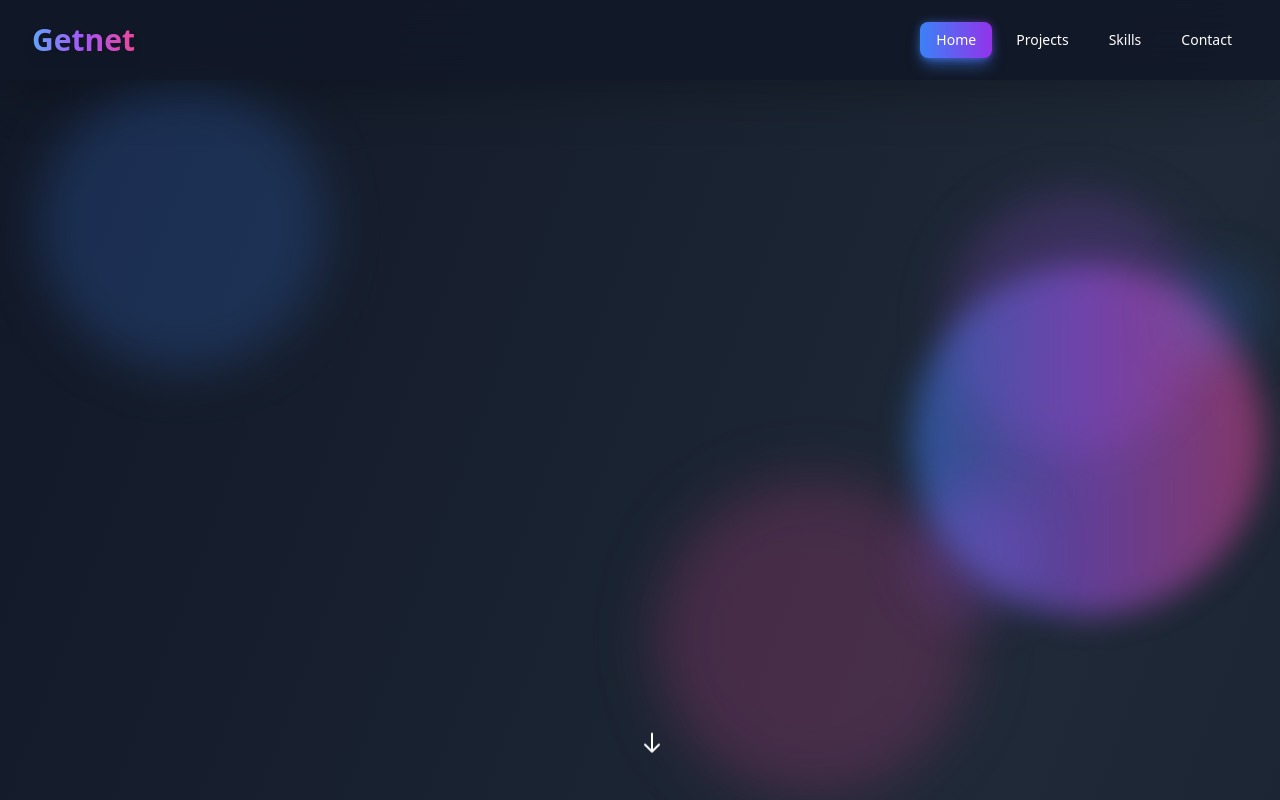
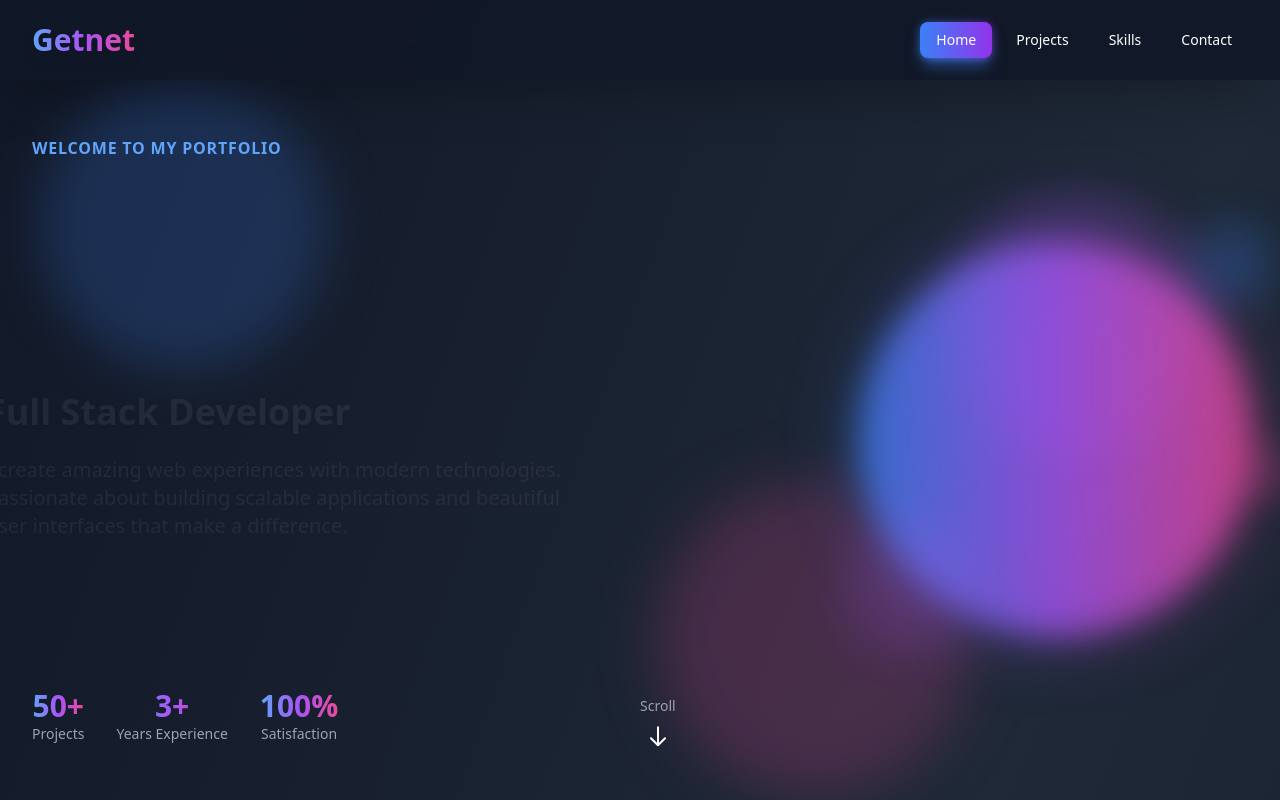
Before and after one commit to Getnet-Mulugeta/getnet-portfolio, a React (Vite) app: page / in a window 1280 px wide. Shown: the top 800 px of the page. Built offline with nearby package versions, Linux system fonts and the light colour scheme.

Commit message:
edited hero section

```diff
--- a/src/components/Home.jsx
+++ b/src/components/Home.jsx
@@ -15,23 +15,24 @@ const Home = () => {
     tl.from(imageRef.current, {
       scale: 0,
       opacity: 0,
-      duration: 1,
+      rotation: -180,
+      duration: 1.2,
       ease: 'back.out(1.7)',
     })
       .from(
         titleRef.current,
         {
-          y: 50,
+          x: -50,
           opacity: 0,
           duration: 1,
           ease: 'power3.out',
         },
-        '-=0.5'
+        '-=0.8'
       )
       .from(
         subtitleRef.current,
         {
-          y: 30,
+          x: -50,
           opacity: 0,
           duration: 0.8,
           ease: 'power3.out',
@@ -41,7 +42,7 @@ const Home = () => {
       .from(
         descriptionRef.current,
         {
-          y: 30,
+          x: -50,
           opacity: 0,
           duration: 0.8,
           ease: 'power3.out',
@@ -51,10 +52,10 @@ const Home = () => {
       .from(
         buttonRef.current,
         {
-          scale: 0,
+          y: 30,
           opacity: 0,
-          duration: 0.5,
-          ease: 'back.out(1.7)',
+          duration: 0.6,
+          ease: 'power3.out',
         },
         '-=0.3'
       )
@@ -70,7 +71,7 @@ const Home = () => {
 
     // Subtle floating animation for profile picture
     gsap.to(imageRef.current, {
-      y: -10,
+      y: -15,
       duration: 3,
       repeat: -1,
       yoyo: true,
@@ -91,38 +92,44 @@ const Home = () => {
         <div className="floating absolute -bottom-8 left-1/2 w-72 h-72 bg-pink-500 rounded-full mix-blend-multiply filter blur-xl opacity-20 animate-blob animation-delay-4000"></div>
       </div>
 
-      <div className="max-w-7xl mx-auto px-4 sm:px-6 lg:px-8 relative z-10">
-        <div className="grid grid-cols-1 lg:grid-cols-2 gap-12 items-center">
+      <div className="max-w-7xl mx-auto px-4 sm:px-6 lg:px-8 relative z-10 w-full">
+        <div className="grid grid-cols-1 lg:grid-cols-2 gap-8 lg:gap-16 items-center">
           {/* Left side - Text Content */}
-          <div className="text-center lg:text-left">
+          <div className="text-center lg:text-left order-2 lg:order-1">
+            <div className="inline-block mb-4">
+              <span className="text-blue-400 text-sm md:text-base font-semibold uppercase tracking-wider">
+                Welcome to my Portfolio
+              </span>
+            </div>
             <h1
               ref={titleRef}
-              className="text-4xl md:text-6xl lg:text-7xl font-bold mb-4 text-gradient drop-shadow-lg"
+              className="text-5xl md:text-6xl lg:text-7xl xl:text-8xl font-bold mb-6 text-gradient drop-shadow-lg leading-tight"
               style={{ opacity: 1 }}
             >
-              Hi, I'm Getnet
+              Hi, I'm{' '}
+              <span className="text-white">Getnet</span>
             </h1>
             <h2
               ref={subtitleRef}
-              className="text-2xl md:text-4xl lg:text-5xl font-semibold mb-6 text-white drop-shadow-lg"
+              className="text-2xl md:text-3xl lg:text-4xl font-semibold mb-6 text-gray-300 drop-shadow-lg"
               style={{ opacity: 1 }}
             >
               Full Stack Developer
             </h2>
             <p
               ref={descriptionRef}
-              className="text-lg md:text-xl text-gray-200 mb-8 leading-relaxed"
+              className="text-base md:text-lg lg:text-xl text-gray-300 mb-10 leading-relaxed max-w-2xl mx-auto lg:mx-0"
               style={{ opacity: 1 }}
             >
               I create amazing web experiences with modern technologies. Passionate about
-              building scalable applications and beautiful user interfaces.
+              building scalable applications and beautiful user interfaces that make a difference.
             </p>
-            <div ref={buttonRef} style={{ opacity: 1 }} className="flex gap-4 justify-center lg:justify-start">
+            <div ref={buttonRef} style={{ opacity: 1 }} className="flex flex-col sm:flex-row gap-4 justify-center lg:justify-start">
               <button
                 onClick={() => {
                   document.getElementById('contact')?.scrollIntoView({ behavior: 'smooth' })
                 }}
-                className="px-8 py-3 bg-gradient-to-r from-blue-500 to-purple-600 text-white font-semibold rounded-lg hover:shadow-lg hover:shadow-purple-500/50 transition-all duration-300 transform hover:scale-105"
+                className="px-8 py-4 bg-gradient-to-r from-blue-500 to-purple-600 text-white font-semibold rounded-xl hover:shadow-2xl hover:shadow-purple-500/50 transition-all duration-300 transform hover:scale-105 hover:-translate-y-1"
               >
                 Get In Touch
               </button>
@@ -130,41 +137,66 @@ const Home = () => {
                 onClick={() => {
                   document.getElementById('projects')?.scrollIntoView({ behavior: 'smooth' })
                 }}
-                className="px-8 py-3 bg-transparent border-2 border-blue-500 text-blue-400 font-semibold rounded-lg hover:bg-blue-500 hover:text-white transition-all duration-300 transform hover:scale-105"
+                className="px-8 py-4 bg-gray-800/50 backdrop-blur-sm border-2 border-gray-700 text-white font-semibold rounded-xl hover:border-blue-500 hover:bg-gray-800 transition-all duration-300 transform hover:scale-105 hover:-translate-y-1"
               >
                 View Work
               </button>
             </div>
+
+            {/* Social links or stats */}
+            <div className="mt-12 flex gap-8 justify-center lg:justify-start">
+              <div className="text-center">
+                <div className="text-2xl md:text-3xl font-bold text-gradient">50+</div>
+                <div className="text-sm text-gray-400">Projects</div>
+              </div>
+              <div className="text-center">
+                <div className="text-2xl md:text-3xl font-bold text-gradient">3+</div>
+                <div className="text-sm text-gray-400">Years Experience</div>
+              </div>
+              <div className="text-center">
+                <div className="text-2xl md:text-3xl font-bold text-gradient">100%</div>
+                <div className="text-sm text-gray-400">Satisfaction</div>
+              </div>
+            </div>
           </div>
 
           {/* Right side - Profile Picture */}
-          <div className="flex justify-center lg:justify-end">
-            <div className="relative">
-              {/* Gradient border effect */}
-              <div className="absolute -inset-4 bg-gradient-to-r from-blue-500 via-purple-500 to-pink-500 rounded-full blur-lg opacity-50 animate-pulse"></div>
+          <div className="flex justify-center lg:justify-end order-1 lg:order-2">
+            <div className="relative group">
+              {/* Animated gradient border */}
+              <div className="absolute -inset-1 bg-gradient-to-r from-blue-500 via-purple-500 to-pink-500 rounded-full blur-lg opacity-75 group-hover:opacity-100 transition-opacity duration-300 animate-pulse"></div>
+              <div className="absolute -inset-2 bg-gradient-to-r from-blue-500 via-purple-500 to-pink-500 rounded-full blur-2xl opacity-30 group-hover:opacity-50 transition-opacity duration-300"></div>
 
               {/* Profile picture container */}
               <div
                 ref={imageRef}
-                className="relative w-64 h-64 md:w-80 md:h-80 rounded-full overflow-hidden border-4 border-gray-800 shadow-2xl"
+                className="relative w-64 h-64 md:w-80 md:h-80 lg:w-96 lg:h-96 rounded-full overflow-hidden border-4 border-gray-900 shadow-2xl transform group-hover:scale-105 transition-transform duration-500"
                 style={{ opacity: 1 }}
               >
-                {/* Placeholder for your picture - replace src with your image */}
+                {/* Replace this placeholder with your actual image */}
+                {/* Use: src="/path/to/your/image.jpg" or src={require('./path/to/image.jpg')} */}
                 <img
-                  src="https://images.unsplash.com/photo-1507003211169-0a1dd7228f2d?w=400&h=400&fit=crop"
-                  alt="Profile"
+                  src="https://via.placeholder.com/500x500/6366f1/ffffff?text=Your+Photo"
+                  alt="Getnet - Full Stack Developer"
                   className="w-full h-full object-cover"
                   onError={(e) => {
-                    // Fallback if image doesn't load
+                    // Fallback gradient if image doesn't load
                     e.target.style.display = 'none'
-                    e.target.parentElement.innerHTML = '<div class="w-full h-full bg-gradient-to-br from-blue-500 to-purple-600 flex items-center justify-center text-white text-4xl font-bold">G</div>'
+                    const fallback = document.createElement('div')
+                    fallback.className = 'w-full h-full bg-gradient-to-br from-blue-500 via-purple-600 to-pink-500 flex items-center justify-center text-white text-6xl font-bold'
+                    fallback.textContent = 'G'
+                    e.target.parentElement.appendChild(fallback)
                   }}
                 />
+
+                {/* Overlay gradient for better text readability if needed */}
+                <div className="absolute inset-0 bg-gradient-to-t from-gray-900/20 to-transparent"></div>
               </div>
 
-              {/* Decorative elements */}
-              <div className="absolute -top-4 -right-4 w-24 h-24 bg-blue-500/20 rounded-full blur-xl"></div>
-              <div className="absolute -bottom-4 -left-4 w-32 h-32 bg-purple-500/20 rounded-full blur-xl"></div>
+              {/* Decorative floating elements */}
+              <div className="absolute -top-6 -right-6 w-20 h-20 bg-blue-500/30 rounded-full blur-xl animate-pulse"></div>
+              <div className="absolute -bottom-6 -left-6 w-32 h-32 bg-purple-500/30 rounded-full blur-xl animate-pulse" style={{ animationDelay: '1s' }}></div>
+              <div className="absolute top-1/2 -right-12 w-16 h-16 bg-pink-500/20 rounded-full blur-lg"></div>
             </div>
           </div>
         </div>
@@ -172,6 +204,8 @@ const Home = () => {
 
       {/* Scroll indicator */}
       <div className="absolute bottom-10 left-1/2 transform -translate-x-1/2 animate-bounce z-10">
+        <div className="flex flex-col items-center gap-2">
+          <span className="text-gray-400 text-sm">Scroll</span>
           <svg
             className="w-6 h-6 text-gray-400"
             fill="none"
@@ -184,6 +218,7 @@ const Home = () => {
             <path d="M19 14l-7 7m0 0l-7-7m7 7V3"></path>
           </svg>
         </div>
+      </div>
     </section>
   )
 }
```
Lines whose indentation alone changed are shown as unchanged.
